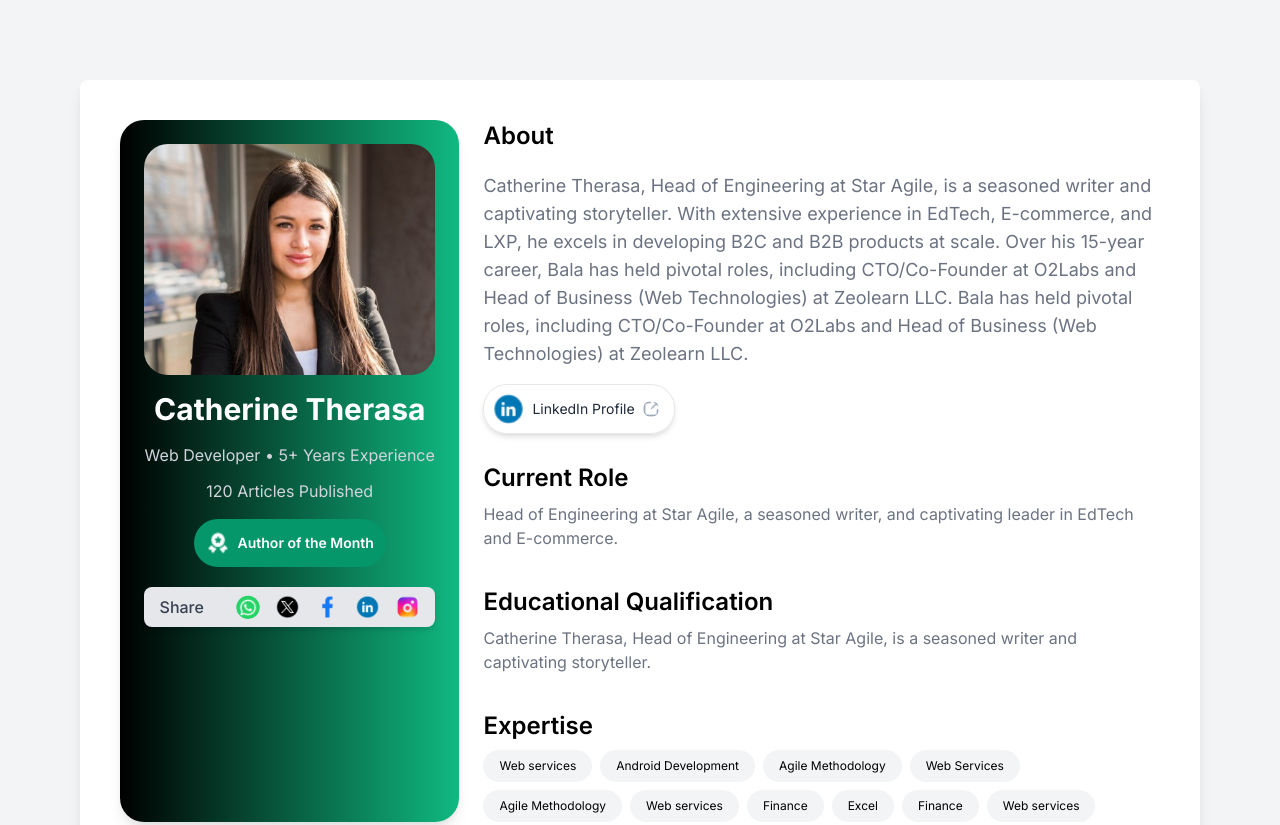
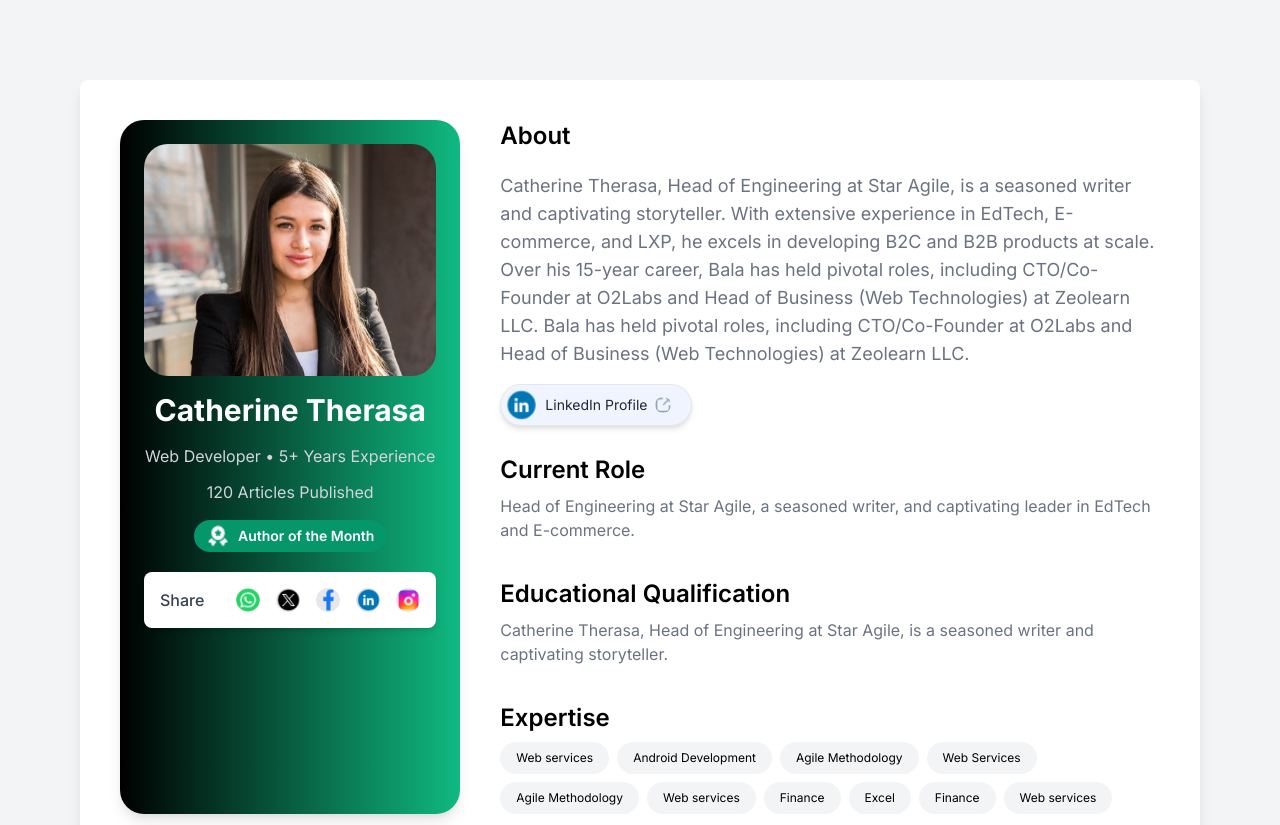
Before and after one commit to MadhaviLatha-SA/Blog-Authorpage, a website: page index.html in a window 1280 px wide. Shown: the top 825 px of the page. Drawn offline with nearby package versions, Linux system fonts and the light colour scheme.

Commit message:
alignment fixing completed

```diff
--- a/index.html
+++ b/index.html
@@ -14,9 +14,9 @@
 </head>
 <body class="bg-gray-100 flex justify-center items-center min-h-screen">
     <div class="p-6 md:p-20">
-        <div class="bg-white shadow-lg rounded-lg p-6 md:p-10 sm:p-4 max-w-full mx-auto h-[500px]">
+        <div class="bg-white shadow-lg rounded-lg p-6 md:p-10 sm:p-2 max-w-full mx-auto h-[500px]">
 
-            <div class="flex flex-col md:flex-row gap-6">
+            <div class="flex flex-col md:flex-row gap-10">
                 <div class="flex flex-col items-center text-center md:w-1/3 bg-gradient-to-r from-black to-green-500 p-6 rounded-3xl shadow-lg">
                     <img src="./assets/WhatsApp Image 2024-11-19 at 2.09.14 PM.jpeg"
                     alt="Catherine Therasa"
@@ -29,11 +29,11 @@
                         <p class="text-gray-300">Web Developer • 5+ Years Experience</p>
                     </div>
                     <p class="text-gray-300 mt-3">120 Articles Published</p>
-                    <div class="flex items-center p-3 rounded-full mt-4 bg-green-600">
+                    <div class="flex items-center p-1 pr-3 pl-3 rounded-full mt-4 bg-green-600">
                         <img src="./assets/medal-star.png" alt="Author of the Month" class="w-6 h-6 rounded-lg">
                         <p class="text-white text-sm font-semibold ml-2">Author of the Month</p>
                     </div>
-                    <div class="bg-gray-200 p-2 rounded-lg shadow-md w-full mt-5 max-w-xs md:max-w-md mx-auto">
+                    <div class="bg-white p-4 rounded-lg shadow-md w-full mt-5 max-w-xs md:max-w-md mx-auto">
                         <div class="flex items-center space-x-4 justify-center">
                             <p class="text-gray-700 font-medium sm:mr-4">Share</p>
                             <div class="flex space-x-4">
@@ -63,8 +63,7 @@
                         <h4 class="text-lg md:text-2xl font-semibold">About</h4>
                         <p class="text-gray-500 font-Inter text-lg mt-5">Catherine Therasa, Head of Engineering at Star Agile, is a seasoned writer and captivating storyteller. With extensive experience in EdTech, E-commerce, and LXP, he excels in developing B2C and B2B products at scale. Over his 15-year career, Bala has held pivotal roles, including CTO/Co-Founder at O2Labs and Head of Business (Web Technologies) at Zeolearn LLC. Bala has held pivotal roles, including CTO/Co-Founder at O2Labs and Head of Business (Web Technologies) at Zeolearn LLC. </p>
                     </div>
-
-                    <div class="p-2  rounded-3xl inline-flex items-center space-x-2 shadow-md border w-48 max-w-xs md:max-w-xs">
+                    <div class="bg-aliceblue p-1 rounded-3xl inline-flex items-center space-x-2 shadow-md border w-48 max-w-xs md:max-w-xs" style="background-color: #F0F4FF;">
                         <div class="w-8 h-8 rounded-full overflow-hidden">
                             <img src="./assets/LinkedIn.png" alt="LinkedIn" class="w-full h-full object-cover" />
                         </div>
@@ -73,6 +72,7 @@
                             <img src="./assets/export.png" alt="Profile" class="w-full h-full object-cover" />
                         </div>
                     </div>
+
 
 
 
@@ -469,11 +469,12 @@
             </div>
         </div>
         <div class="flex items-center justify-center mt-10">
-            <button class="px-7 mb-10 py-3 text-white bg-purple-600 rounded-lg shadow-md hover:bg-purple-700 focus:outline-none focus:ring-2 focus:ring-purple-400 focus:ring-offset-2 flex items-center">
+            <button class="px-7 mb-10 py-3 text-white bg-purple-600 rounded-lg shadow-md hover:bg-purple-700 focus:outline-none focus:ring-2 focus:ring-purple-400 focus:ring-offset-2 flex items-center group">
                 View More
-                <img src="./assets/arrow-right.png" alt="Arrow" class="ml-2 h-4 w-4">
+                <img src="./assets/arrow-down.png" alt="Arrow" class="ml-2 h-4 w-4 transform transition-transform duration-300 group-hover:translate-x-2">
             </button>
         </div>
+
 
     </div>
 </body>
```
Also changed, not shown: assets/arrow-down.png (added).
